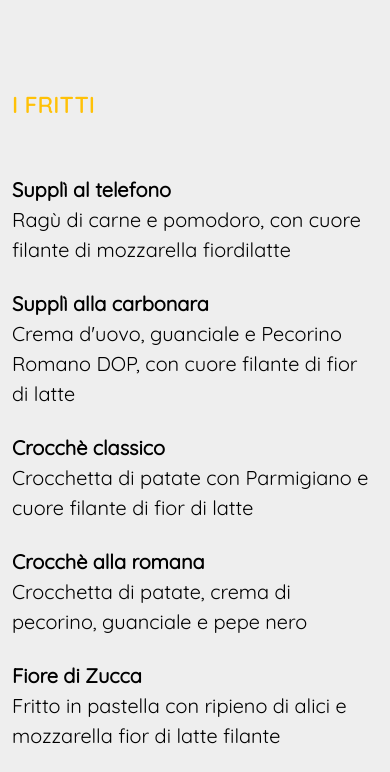
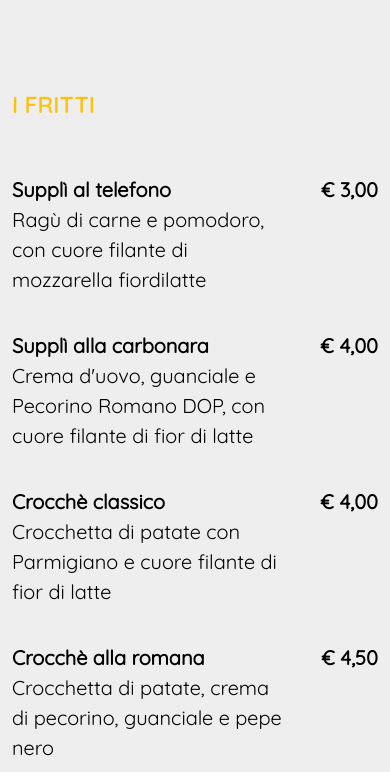
Before and after one commit to sarabello919-maker/Bordo, a plain HTML site: page menu.html in a window 390 px wide. Shown: the part 820-1592 px from the top of the page. Drawn offline with nearby package versions, Linux system fonts and the light colour scheme.

Commit message:
Add files via upload

```diff
--- a/css/style.css
+++ b/css/style.css
@@ -1074,27 +1074,40 @@ and (orientation: portrait) {
 
 /*-----------------------------------------------------------------*/
 
-@media (max-width: 480px) {
-    /* 1. Trasforma la voce del menu in un blocco pulito a due righe sotto i 480px */
-    .menu-text p:first-child {
-        display: block !important;
-        position: relative !important;
-        padding-right: 70px !important; /* Lascia lo spazio fisso per il prezzo a destra */
-    }
-
-    /* 2. Disattiva i puntini fluidi che creano problemi su schermi piccolissimi */
+@media (max-width: 767px) {
+    /* Spegniamo i puntini su mobile */
     .menu-text p:first-child::after {
         display: none !important;
     }
 
-    /* 3. Prende il prezzo e lo blocca in alto a destra, pulito e leggibile */
+    /* Facciamo in modo che il nome del piatto e il prezzo respirino bene */
+    .menu-item {
+        display: flex !important;
+        justify-content: space-between !important;
+        align-items: flex-start !important;
+        gap: 15px !important;
+        margin-bottom: 12px !important;
+    }
+
+    .menu-text {
+        flex: 1 !important;
+    }
+
+    .menu-text p:first-child {
+        display: block !important;
+        margin-bottom: 0 !important;
+    }
+
     .menu-price {
-        position: absolute !important;
-        top: 0 !important;
-        right: 0 !important;
         white-space: nowrap !important;
+        font-weight: bold !important; /* Opzionale: risalta leggermente il prezzo */
     }
 }
+
+
+
+
+
 
 /* MOBILE (≤ 768px) */
 
```
